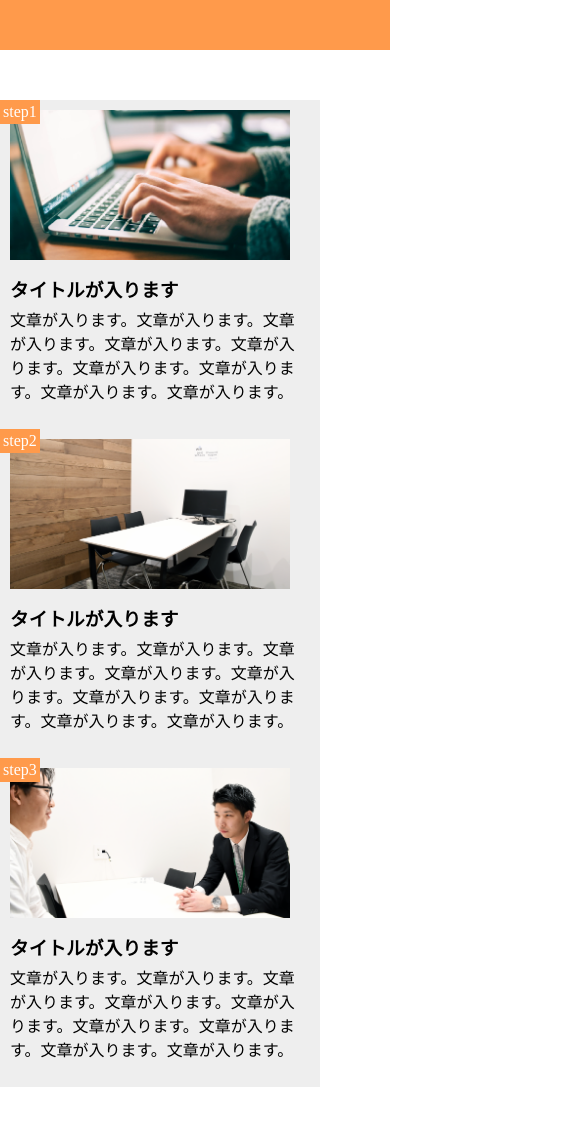
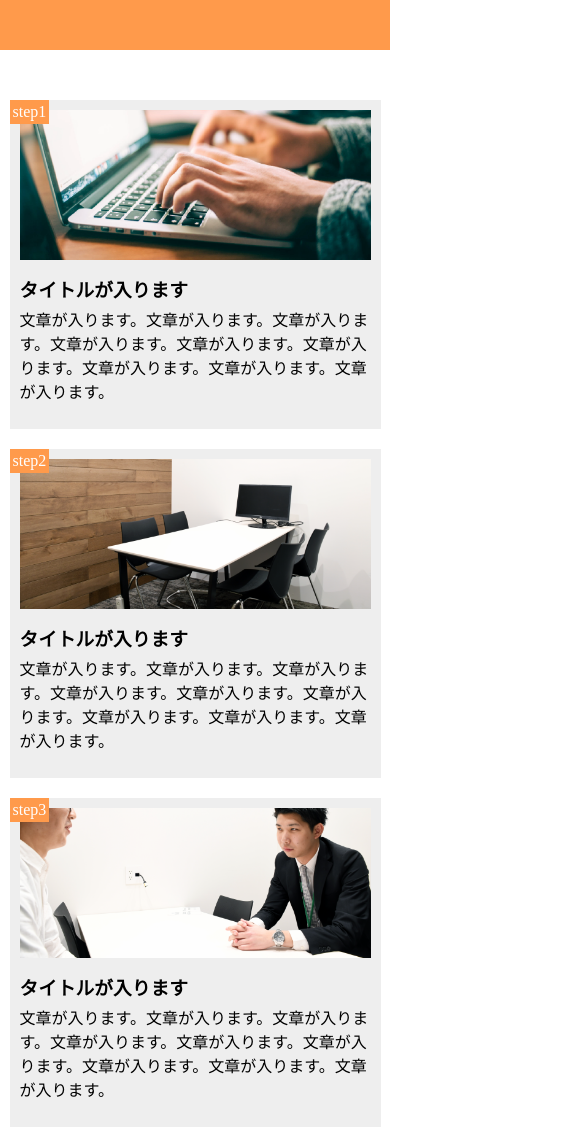
Before and after one commit to ayamiyokoi/1-10, a plain HTML site: page index.html in a window 390 px wide. Shown: the top 1130 px of the page, 585 px wide, since content can reach past the window. Drawn offline with Linux system fonts and the light colour scheme.

Commit message:
[Edit]1-10

```diff
--- a/index.html
+++ b/index.html
@@ -10,14 +10,14 @@
 
 <!-- メイン部分 -->
 <div class="main">
-  <div class="main-box margin">
+  <div class="main-box ">
     <div class="step">step1</div>
     <div class="image1"></div>
     <h3>タイトルが入ります</h3>
     <p>文章が入ります。文章が入ります。文章が入ります。文章が入ります。文章が入ります。文章が入ります。文章が入ります。文章が入ります。文章が入ります。</p>
   </div>
 
-  <div class="main-box margin">
+  <div class="main-box">
     <div class="step">step2</div>
     <div class="image2"></div>
     <h3>タイトルが入ります</h3>
--- a/style.css
+++ b/style.css
@@ -75,5 +75,20 @@ h3 {
 @media screen and (max-width: 768px) {
   .main {
     display: block;
+    width: 100%;
+  }
+
+  .main-box {
+    width: 90%;
+    margin: 0 auto 20px;
+  }
+  .image1 {
+    width: 100%;
+  }
+  .image2 {
+    width: 100%;
+  }
+  .image3 {
+    width: 100%;
   }
 }
```
